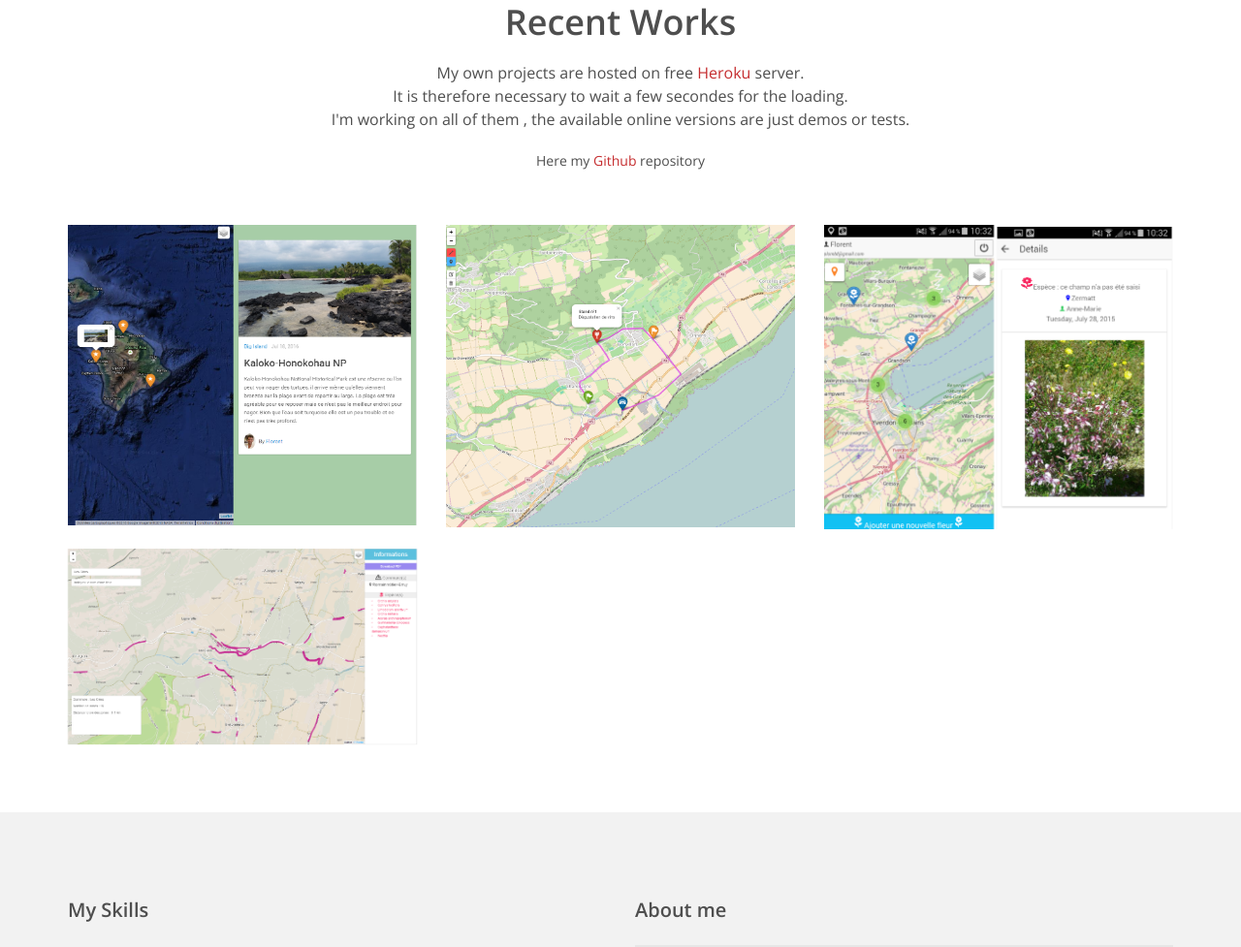
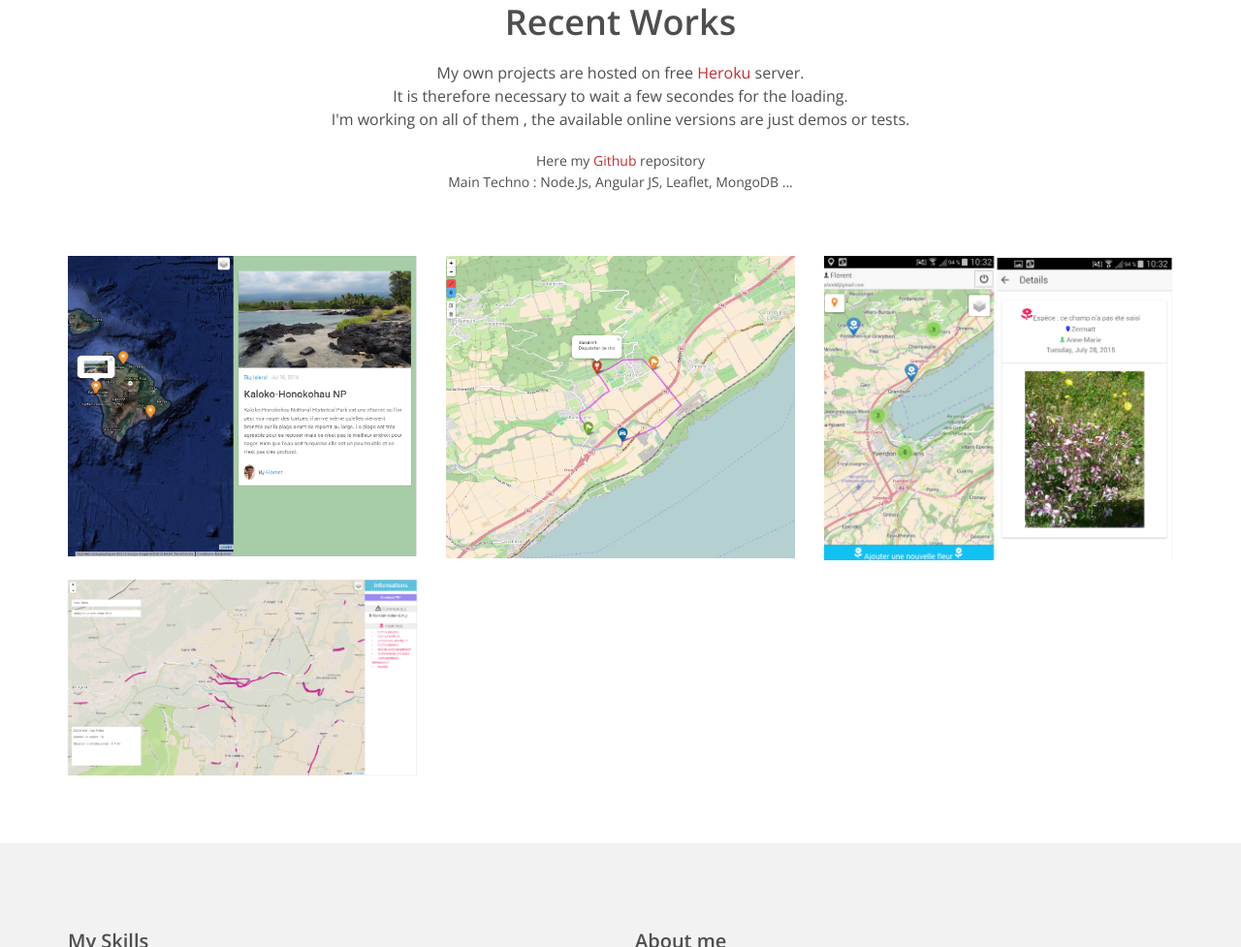
Before and after one commit to florentplomb/FlorentPlombSite, a website: page public/index.html in a window 1280 px wide. Shown: the part 886-1863 px from the top of the page at 97% size. Drawn offline with nearby package versions, Linux system fonts and the light colour scheme.

Commit message:
Update index.html
add techno used

```diff
--- a/public/index.html
+++ b/public/index.html
@@ -243,6 +243,7 @@
                     I'm working on all of them , the available online versions are just demos or tests.</br>
                     </p>
 Here my <a traget="blank" href="https://github.com/florentplomb?tab=repositories">Github</a> repository
+<p> Main Techno : Node.Js, Angular JS, Leaflet, MongoDB ... </p>
                 </div>
 
                 <div class="row">
```
